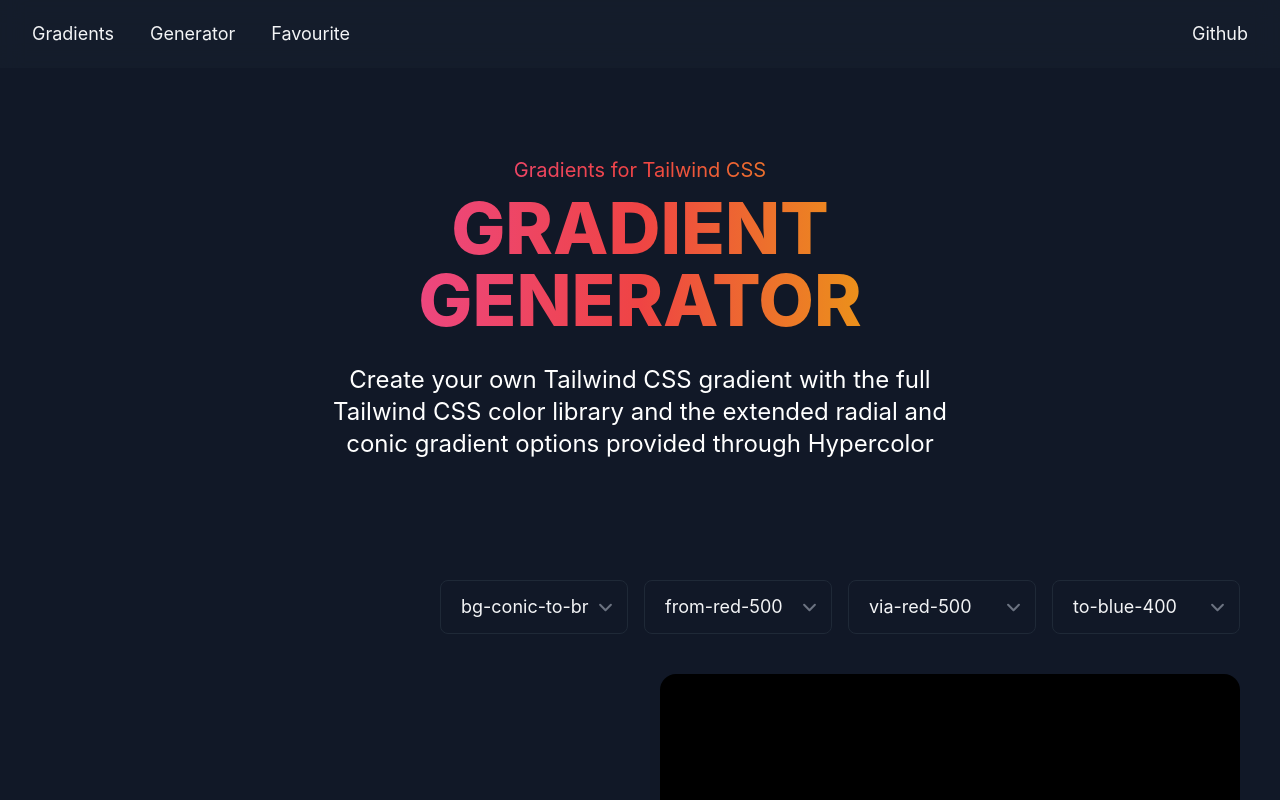
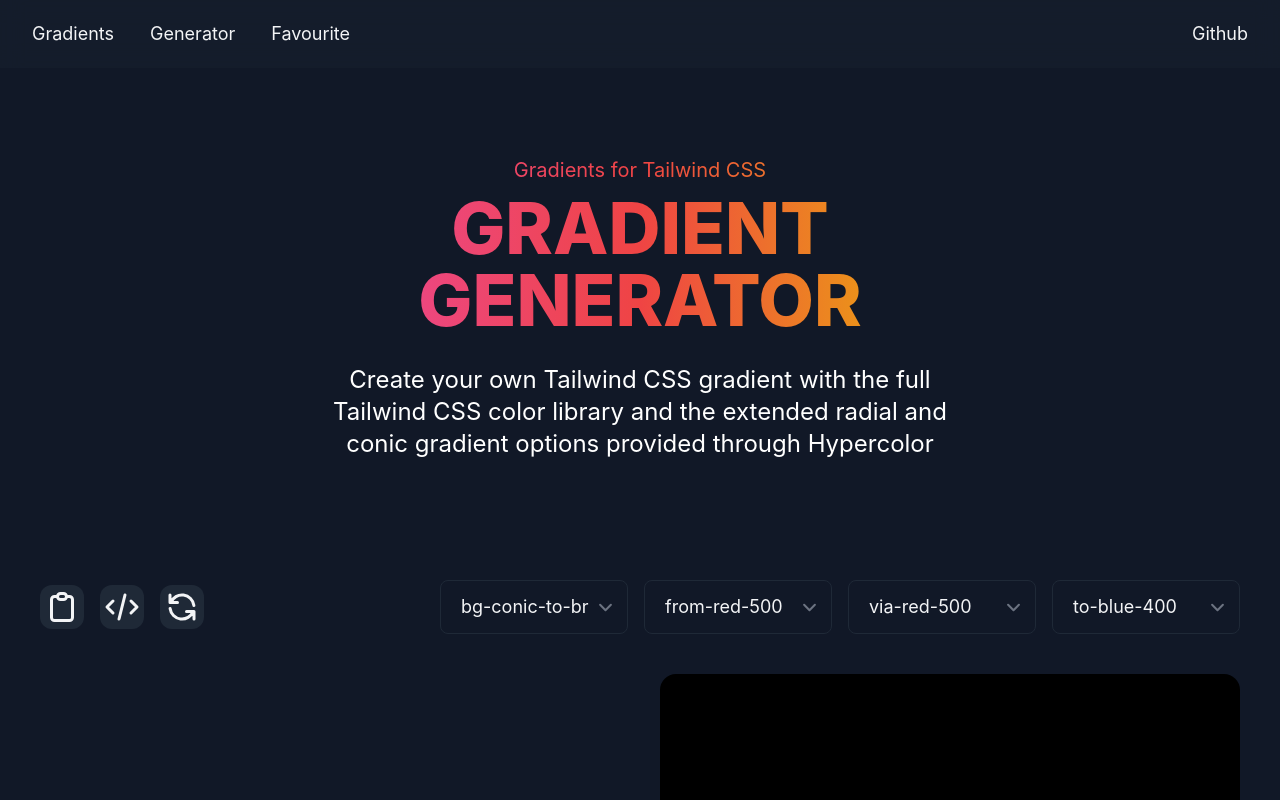
Before and after one commit to manishsharma8/fusioncolor, a Next.js app: page /generator in a window 1280 px wide. Shown: the top 800 px of the page. Built offline with nearby package versions, Linux system fonts and the light colour scheme.

Commit message:
add action buttons to gradient generator

```diff
--- a/src/components/Card.tsx
+++ b/src/components/Card.tsx
@@ -1,10 +1,8 @@
 import React, { useEffect, useRef, useState } from 'react';
 import type { NextPage } from 'next';
-import toast, { Toaster } from 'react-hot-toast';
 import { directions } from '../utils/directions';
 import Chevron from '../icons/chevron';
-import CopyTailwind from '../icons/copyTailwind';
-import CopyCSS from './../icons/copyCss';
+import ActionButton from './actionButtons';
 
 interface CardProps {
 	name: string;
@@ -31,30 +29,7 @@
 			<div className="-mt-12 mx-3 p-6 h-20 bg-gray-900 rounded-3xl shadow-lg">
 				<div className="flex justify-between">
 					<div className="text-xl font-bold">{name.toUpperCase()}</div>
-					<div className="flex gap-1.5">
-						<button
-							className="w-9 h-9 bg-gray-800 p-1 rounded-xl hover:bg-rose-600 transition-colors duration-300 ease-in"
-							onClick={() => {
-								navigator.clipboard.writeText(gradient);
-								toast('Copied to Clipboard');
-							}}
-						>
-							<CopyTailwind />
-						</button>
-						<button
-							className="w-9 h-9 bg-gray-800 p-1 rounded-xl hover:bg-rose-600 transition-colors duration-300 ease-in"
-							onClick={() => {
-								navigator.clipboard.writeText(
-									window
-										.getComputedStyle(gradientDiv.current as Element)
-										.getPropertyValue('background-image')
-								);
-								toast('Copied to Clipboard');
-							}}
-						>
-							<CopyCSS />
-						</button>
-					</div>
+					<ActionButton gradient={gradient} gradientDiv={gradientDiv} />
 				</div>
 				<div className="mt-5 grid grid-cols-8 gap-1">
 					{directions.map((dir) => (
@@ -68,7 +43,6 @@
 					))}
 				</div>
 			</div>
-			<Toaster />
 		</div>
 	);
 };
--- a/src/components/GradientDropdownRow.tsx
+++ b/src/components/GradientDropdownRow.tsx
@@ -28,6 +28,13 @@
 	const [fromValue, setFromValue] = useState<string>(from);
 	const [viaValue, setViaValue] = useState<string>(via);
 	const [toValue, setToValue] = useState<string>(to);
+
+	useEffect(() => {
+		setDirValue(direction);
+		setFromValue(from);
+		setViaValue(via);
+		setToValue(to);
+	}, [direction, from, via, to]);
 
 	const handleDirChange = (event: React.ChangeEvent<HTMLInputElement>) => {
 		setDirValue(event.target.value);
--- /dev/null
+++ b/src/components/actionButtons.tsx
@@ -0,0 +1,64 @@
+import { NextPage } from 'next';
+import { RefObject } from 'react';
+import { toast, Toaster } from 'react-hot-toast';
+import CopyTailwind from '../icons/copyTailwind';
+import Refresh from '../icons/refresh';
+import CopyCSS from './../icons/copyCss';
+
+interface ActionButtonProps {
+	size?: 'small' | 'large';
+	gradient: string;
+	gradientDiv: RefObject<HTMLDivElement>;
+	getRandom?: () => void;
+}
+
+const ActionButton: NextPage<ActionButtonProps> = ({
+	size = 'small',
+	gradient,
+	gradientDiv,
+	getRandom,
+}) => {
+	return (
+		<div className={`flex my-auto ${size === 'small' ? 'gap-1.5' : 'gap-4'}`}>
+			<button
+				className={`${
+					size === 'small' ? 'w-9 h-9' : 'w-11 h-11'
+				} bg-gray-800 p-1 rounded-xl hover:bg-rose-600 transition-colors duration-300 ease-in`}
+				onClick={() => {
+					navigator.clipboard.writeText(gradient);
+					toast('Copied to Clipboard');
+				}}
+			>
+				<CopyTailwind />
+			</button>
+			<button
+				className={`${
+					size === 'small' ? 'w-9 h-9' : 'w-11 h-11'
+				} bg-gray-800 p-1 rounded-xl hover:bg-rose-600 transition-colors duration-300 ease-in`}
+				onClick={() => {
+					navigator.clipboard.writeText(
+						window
+							.getComputedStyle(gradientDiv.current as Element)
+							.getPropertyValue('background-image')
+					);
+					toast('Copied to Clipboard');
+				}}
+			>
+				<CopyCSS />
+			</button>
+			{getRandom && (
+				<button
+					className={`${
+						size === 'small' ? 'w-9 h-9' : 'w-11 h-11'
+					} bg-gray-800 p-1 rounded-xl hover:bg-rose-600 transition-colors duration-300 ease-in`}
+					onClick={() => getRandom()}
+				>
+					<Refresh />
+				</button>
+			)}
+			<Toaster />
+		</div>
+	);
+};
+
+export default ActionButton;
--- /dev/null
+++ b/src/icons/refresh.tsx
@@ -0,0 +1,21 @@
+import { NextPage } from 'next';
+
+const Refresh: NextPage<{}> = () => {
+	return (
+		<svg
+			xmlns="http://www.w3.org/2000/svg"
+			className="mx-auto h-5 w-5 text-gray-100"
+			fill="none"
+			viewBox="0 0 24 24"
+			stroke="currentColor"
+			strokeWidth={2}
+		>
+			<path
+				strokeLinecap="round"
+				strokeLinejoin="round"
+				d="M4 4v5h.582m15.356 2A8.001 8.001 0 004.582 9m0 0H9m11 11v-5h-.581m0 0a8.003 8.003 0 01-15.357-2m15.357 2H15"
+			/>
+		</svg>
+	);
+};
+export default Refresh;
--- a/src/pages/generator.tsx
+++ b/src/pages/generator.tsx
@@ -1,10 +1,11 @@
-import { useState, useEffect } from 'react';
+import { useState, useEffect, useRef } from 'react';
 import type { NextPage } from 'next';
 import Hero from '../components/Hero';
 import Navbar from '../components/Navbar';
 import GradientDropdownRow from '../components/GradientDropdownRow';
 import { allDirections } from '../utils/directions';
 import { fromColors, viaColors, toColors } from '../utils/colors';
+import ActionButton from '../components/actionButtons';
 
 const get_random = (arr: string[]) => {
 	return arr[Math.floor(Math.random() * arr.length)];
@@ -16,6 +17,7 @@
 	const [viaValue, setViaValue] = useState<string>(get_random(viaColors));
 	const [toValue, setToValue] = useState<string>(get_random(toColors));
 	const [gradient, setGradient] = useState<string>('');
+	const gradientDiv = useRef<HTMLDivElement>(null);
 
 	const handleDirChange = (dir: string) => {
 		setDirection(dir);
@@ -30,10 +32,17 @@
 		setToValue(to);
 	};
 
+	const getRandom = () => {
+		setDirection(get_random(allDirections));
+		setFromValue(get_random(fromColors));
+		setViaValue(get_random(viaColors));
+		setToValue(get_random(toColors));
+	};
+
 	useEffect(() => {
-		const randomGradient = fromValue + ' ' + viaValue + ' ' + toValue;
-		setGradient(randomGradient);
-	}, [fromValue, viaValue, toValue]);
+		const color = fromValue + ' ' + viaValue + ' ' + toValue;
+		setGradient(direction + ' ' + color);
+	}, [fromValue, viaValue, toValue, direction]);
 
 	return (
 		<div>
@@ -45,6 +54,12 @@
 			/>
 			<div className="mx-10 my-20">
 				<div className="grid grid-cols-3">
+					<ActionButton
+						size="large"
+						gradient={gradient}
+						gradientDiv={gradientDiv}
+						getRandom={getRandom}
+					/>
 					<div className="col-start-2 col-end-4">
 						<GradientDropdownRow
 							direction={direction}
@@ -59,7 +74,10 @@
 					</div>
 				</div>
 				<div className="mt-10 grid grid-cols-2 gap-10">
-					<div className={`rounded-2xl ${direction} ${gradient} h-96`}></div>
+					<div
+						ref={gradientDiv}
+						className={`rounded-2xl ${gradient} h-96`}
+					></div>
 					<div className="bg-black rounded-2xl relative p-8 flex items-center h-96">
 						<p
 							className={`text-3xl text-center font-bold text-transparent bg-clip-text ${direction} ${gradient}`}
```
